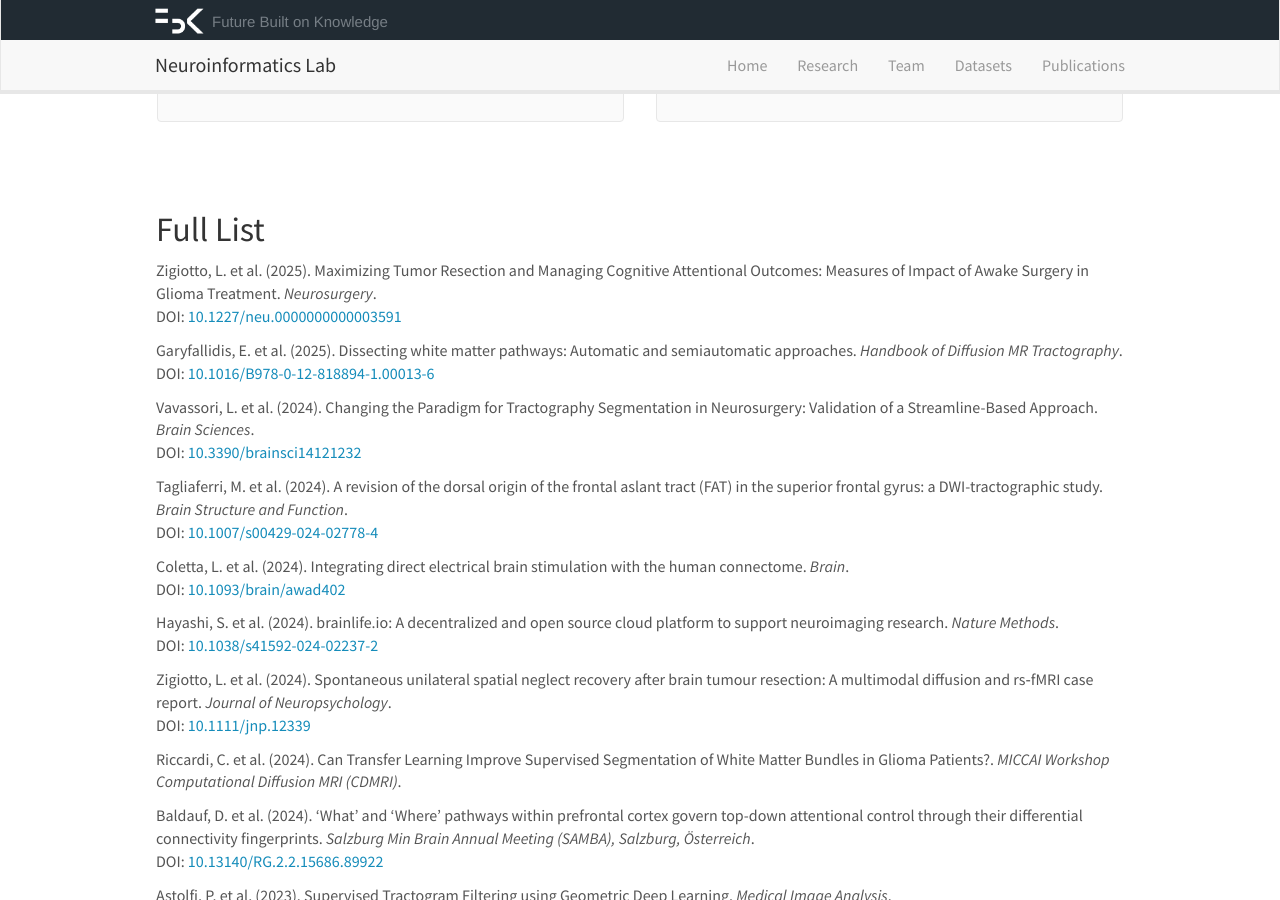
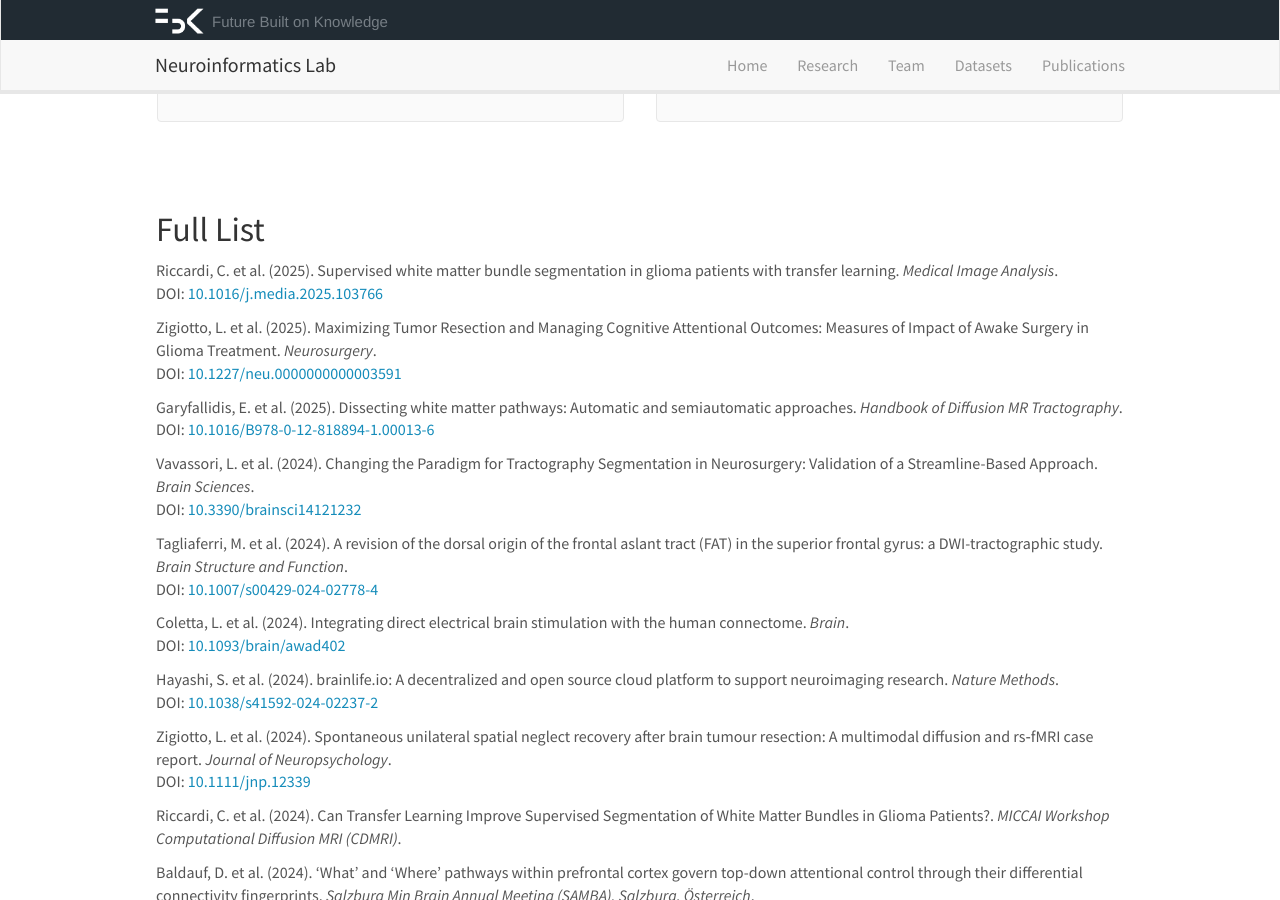
Before and after one commit to FBK-NILab/FBK-NILab.github.io, a Jekyll site: the page built from _pages/publications.md, in a window 1280 px wide and 900 px high, scrolled down 1130 px. Built offline with Jekyll 4.4.1, drawn with Linux system fonts in a browser that asks for light colours; nearby versions of some CDN libraries.

Commit message:
Update publist.yml

```diff
--- a/_data/publist.yml
+++ b/_data/publist.yml
@@ -1,3 +1,16 @@
+
+- title: "Supervised white matter bundle segmentation in glioma patients with transfer learning"
+  image:
+  description:
+  authors: Riccardi, C. et al.
+  journal: Medical Image Analysis
+  year: 2025
+  doi: 1
+  link:
+    url: https://doi.org/10.1016/j.media.2025.103766
+    display: 10.1016/j.media.2025.103766
+  highlight: 0
+
 - title: "Maximizing Tumor Resection and Managing Cognitive Attentional Outcomes: Measures of Impact of Awake Surgery in Glioma Treatment"
   image:
   description:
```
